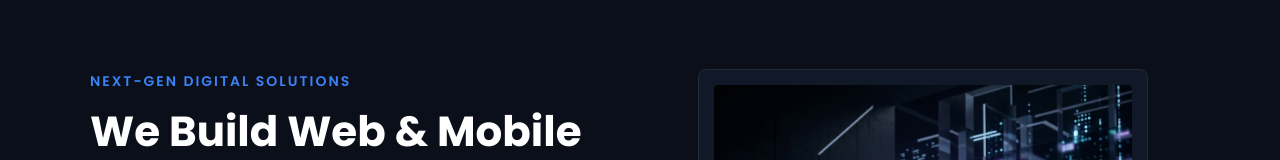
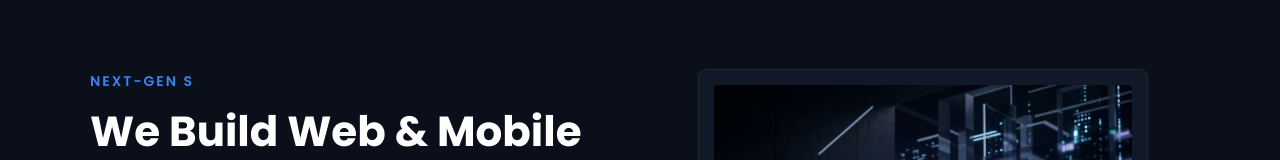
Before and after one commit to Lavanya1234639/KynyxProject, a plain HTML site: page index.html in a window 1280 px wide. Shown: the part 142-302 px from the top of the page. Drawn offline with Linux system fonts and the light colour scheme.

Commit message:
fix: correct subtitle text in hero section

```diff
--- a/index.html
+++ b/index.html
@@ -44,7 +44,7 @@
         <div class="container hero-wrapper">
             <!-- Left Content Area -->
             <div class="hero-left">
-                <span class="sub-title">Next-Gen Digital Solutions</span>
+                <span class="sub-title">Next-Gen s</span>
                 <h1 class="main-title">We Build Web & Mobile Apps for Your Business</h1>
                 <p class="description">
                     Kynyx Solutions is a digital agency that helps brands grow. We design and develop custom websites, mobile applications, and cloud software. Let's build something great together.
```
